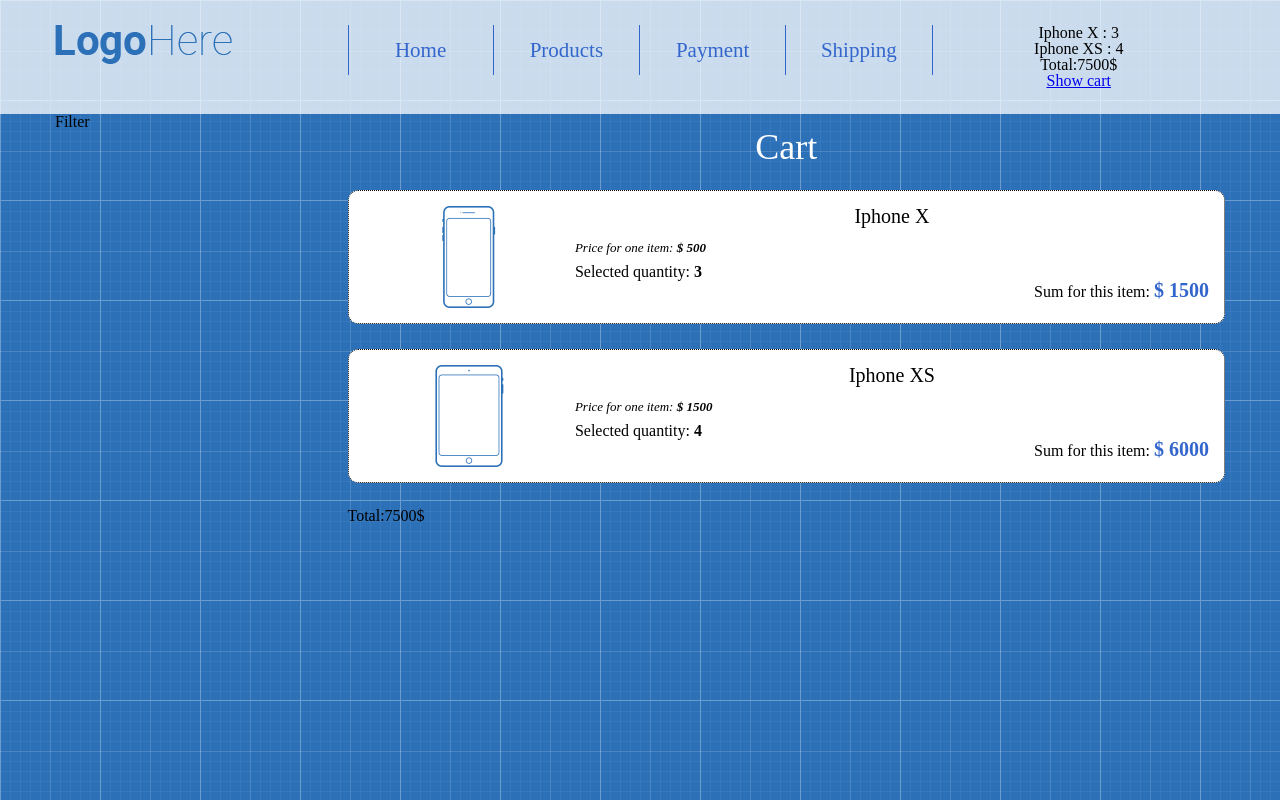
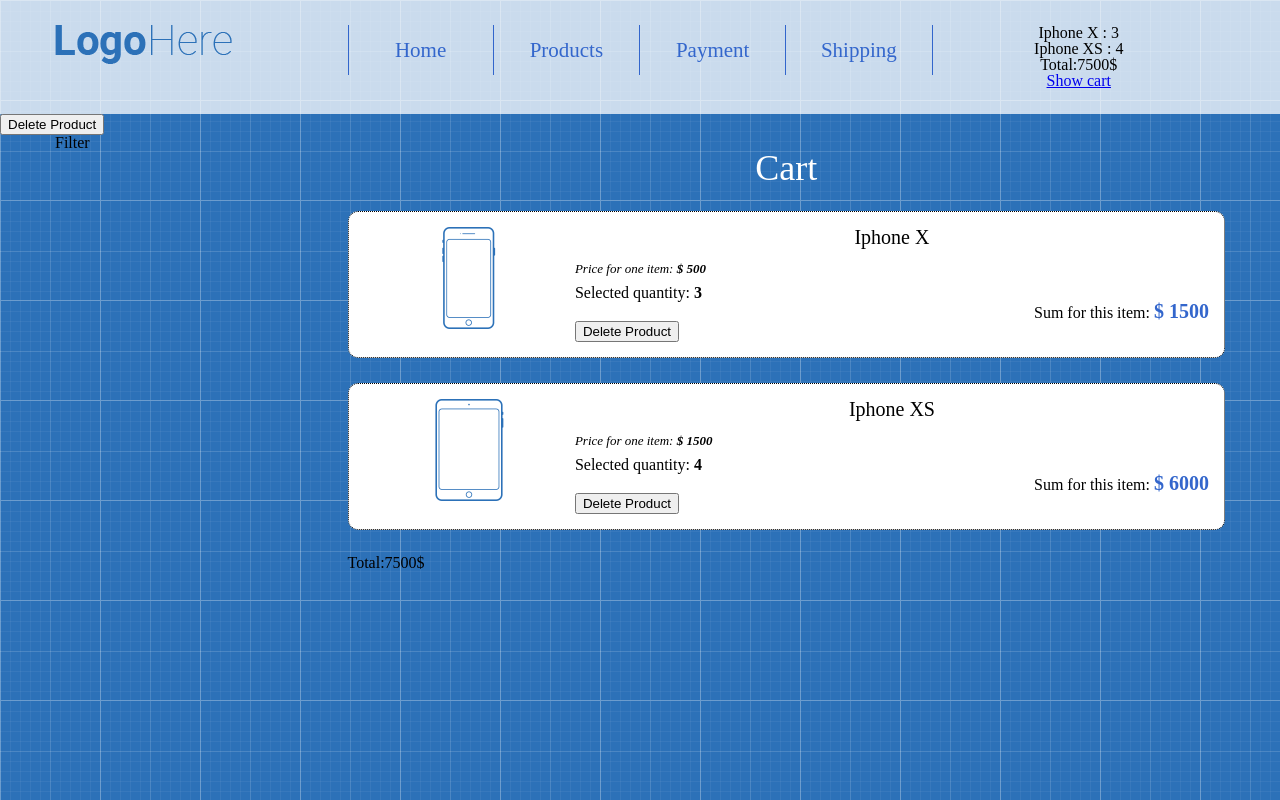
Before and after one commit to tarassh03/shop-project, a React (Create React App) app: page /cart in a window 1280 px wide. Built offline with nearby package versions, Linux system fonts and the light colour scheme.

Commit message:
Добавили кнопку удаления второго товара

```diff
--- a/src/App/App.js
+++ b/src/App/App.js
@@ -28,6 +28,19 @@
       }))
     }
 
+    removeProductFromCart(id) {
+      this.setState((prevState) => {
+
+        let prevProductsInCart = {...prevState.productInCart}
+
+        delete prevProductsInCart[id];
+
+        return {
+          productInCart:prevProductsInCart
+        }
+      })
+    }
+
 
     render() {
       return (
@@ -35,6 +48,7 @@
             <Header
               productInCart={this.state.productInCart}
             />
+            <button onClick={() => this.removeProductFromCart(2)}>Delete Product</button>
             <Main
               addProductToCart={this.addProductToCart}
               productInCart={this.state.productInCart}
--- a/src/Components/Cart/CartProductListItemExtended.js
+++ b/src/Components/Cart/CartProductListItemExtended.js
@@ -27,7 +27,7 @@
                     <p className="cart-extended-sum">
                          Sum for this item: <span className="bold sum-price">$ {(product.price * productCount)} </span>
                     </p>
-
+                    <button>Delete Product</button>
                 </div>
             </div>
         </div>
```
Also changed, not shown: 1 other file (tests, documents, lock files or other folders).
